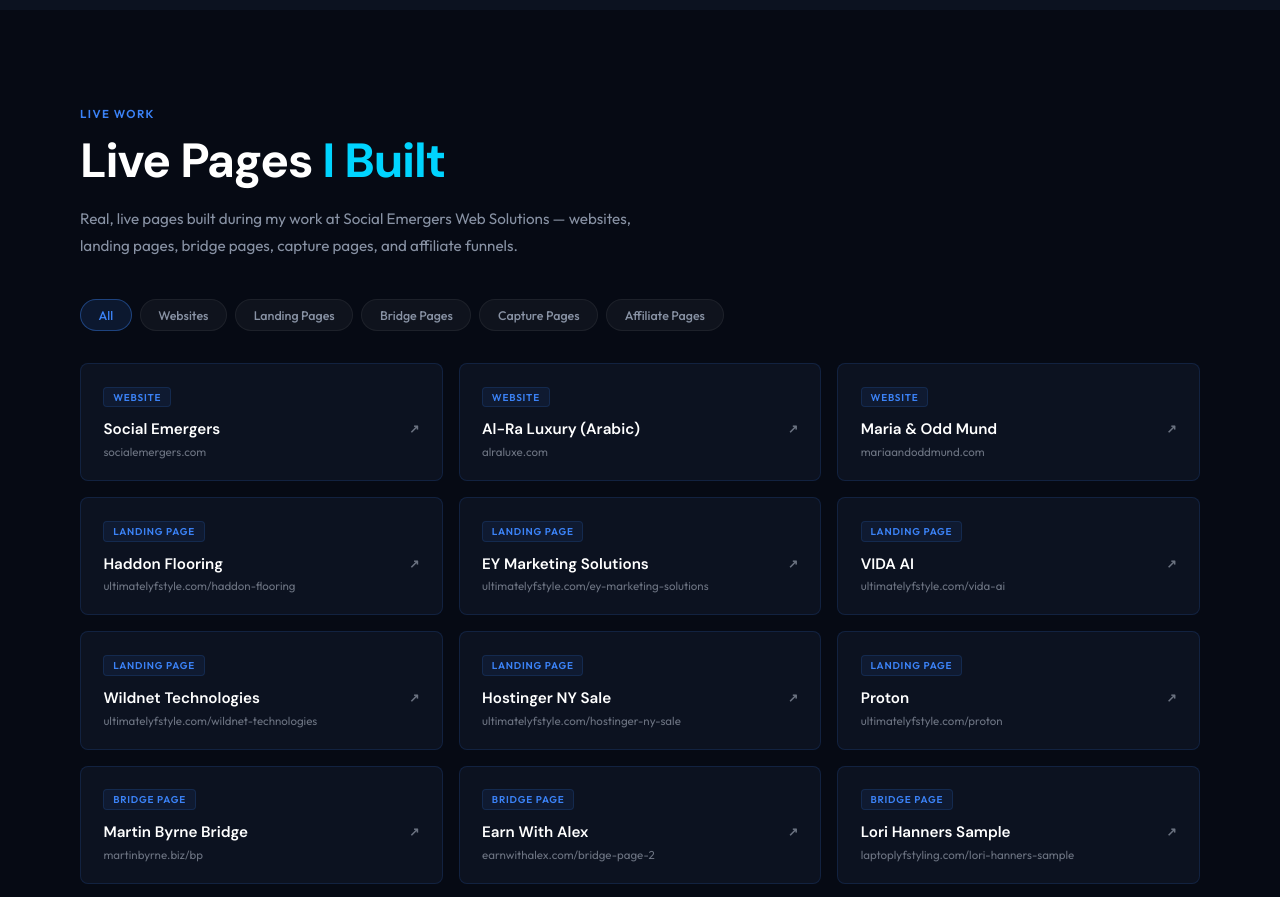
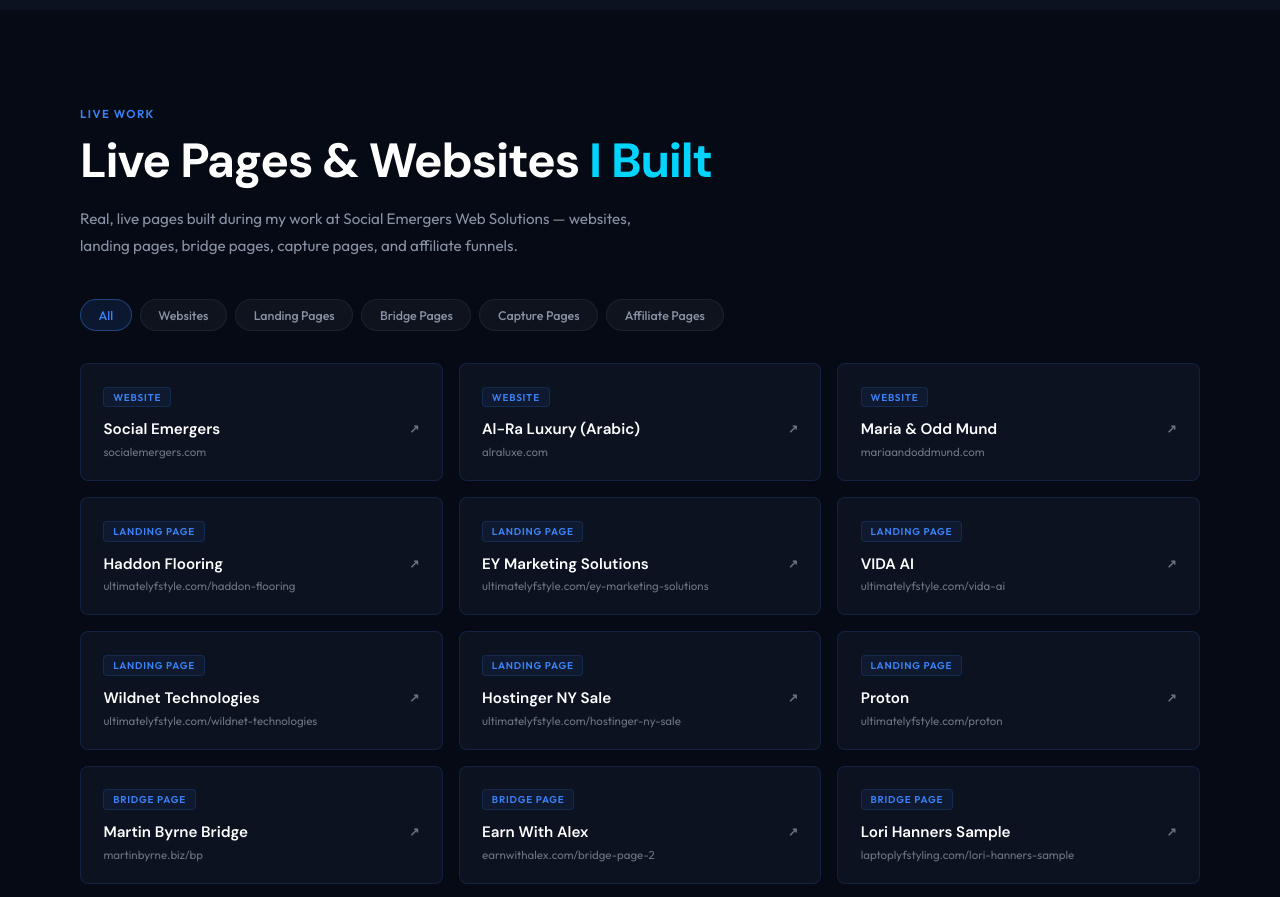
Before and after one commit to piyushmittal12/Portfolio, a plain HTML site: page index.html in a window 1280 px wide. Shown: the part 4620-5517 px from the top of the page. Drawn offline with Linux system fonts and the light colour scheme.

Commit message:
Update index.html

```diff
--- a/index.html
+++ b/index.html
@@ -944,7 +944,7 @@ footer { background: var(--dark); border-top: 1px solid var(--border); padding:
 <!-- LIVE PAGES -->
 <section id="livepages" style="background:var(--dark);">
   <span class="section-label">Live Work</span>
-  <h2 class="section-heading">Live Pages <span class="accent">I Built</span></h2>
+  <h2 class="section-heading">Live Pages & Websites <span class="accent">I Built</span></h2>
   <p class="section-sub">Real, live pages built during my work at Social Emergers Web Solutions — websites, landing pages, bridge pages, capture pages, and affiliate funnels.</p>
 
   <div class="filter-tabs" id="filterTabs">
```
